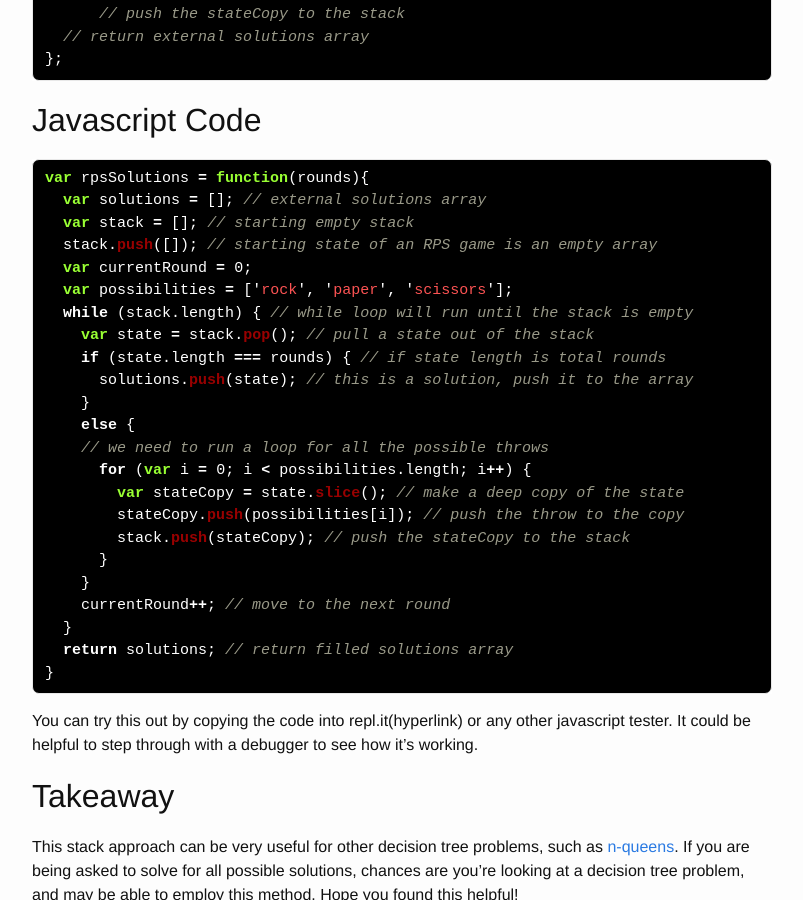
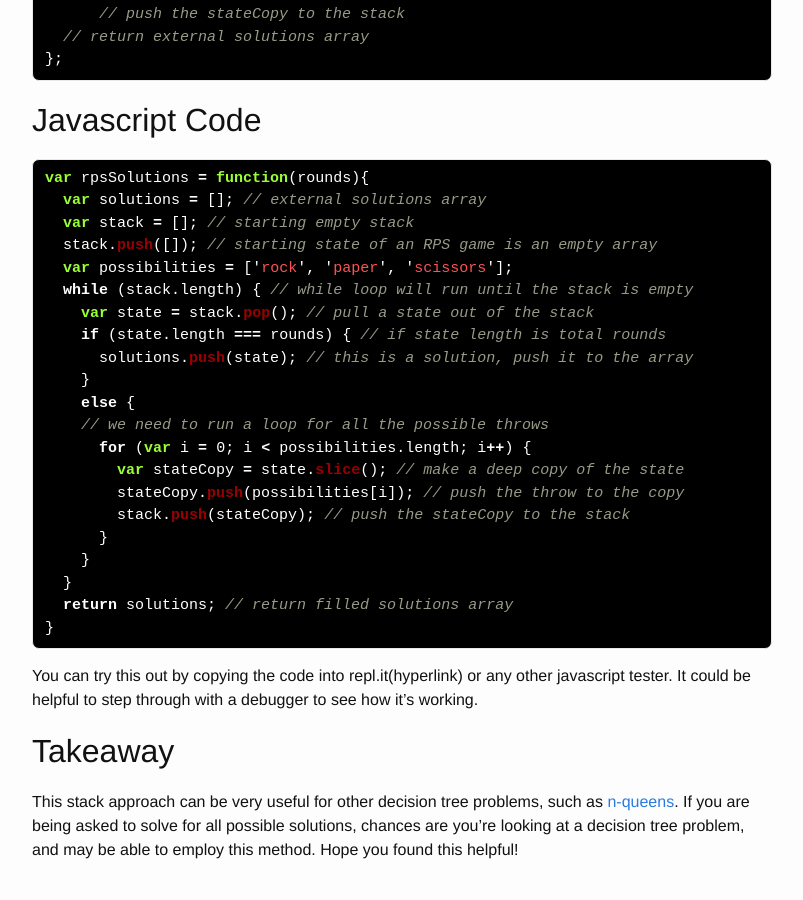
Before and after one commit to azellsworth/azellsworth.github.io, a Jekyll site: the page built from _posts/2015-07-08-solving-decision-trees-with-a-stack.md, in a window 1280 px wide and 900 px high, scrolled down 1807 px. Shown: the whole window, without its empty margins (238-1041 px from the left). Built offline with Jekyll 4.4.1, drawn with Linux system fonts in a browser that asks for light colours.

Commit message:
small change

```diff
--- a/_posts/2015-07-08-solving-decision-trees-with-a-stack.md
+++ b/_posts/2015-07-08-solving-decision-trees-with-a-stack.md
@@ -62,7 +62,6 @@ var rpsSolutions = function(rounds){
   var solutions = []; // external solutions array
   var stack = []; // starting empty stack
   stack.push([]); // starting state of an RPS game is an empty array
-  var currentRound = 0;
   var possibilities = ['rock', 'paper', 'scissors'];
   while (stack.length) { // while loop will run until the stack is empty
     var state = stack.pop(); // pull a state out of the stack
@@ -77,7 +76,6 @@ var rpsSolutions = function(rounds){
         stack.push(stateCopy); // push the stateCopy to the stack
       }
     }
-    currentRound++; // move to the next round
   }
   return solutions; // return filled solutions array
 }
```
